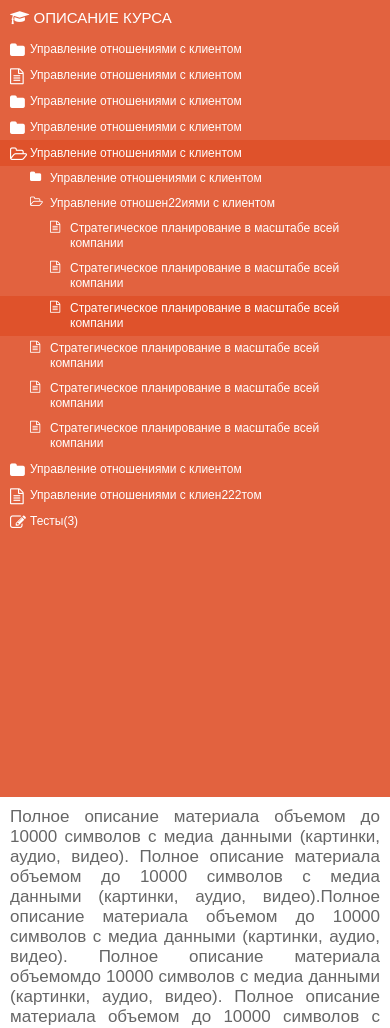
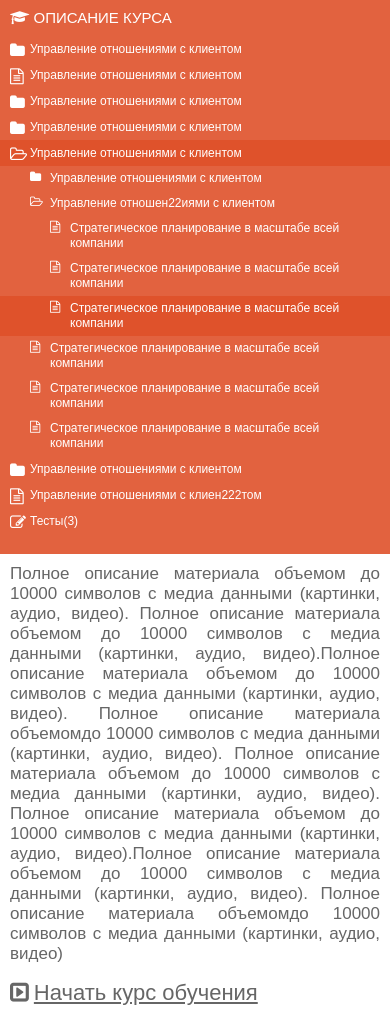
Before and after one commit to ICDL2016/AMONAG-ACADEMY, a PHP site: page /pages/modul-edu.html in a window 390 px wide. Shown: the part 103-1131 px from the top of the page. Run offline with PHP 8.4, Linux system fonts and the light colour scheme; some libraries are stand-ins or nearby versions.

Commit message:
Version 3.3

```diff
--- a/pages/css/media.css
+++ b/pages/css/media.css
@@ -69,6 +69,9 @@
 	}
 	.marketing__research__block .courses {
 		display: block;
+	}
+	.site .content .marketing__research__block .courses .courses__left {
+		height: auto !important;
 	}
 }
 
```
